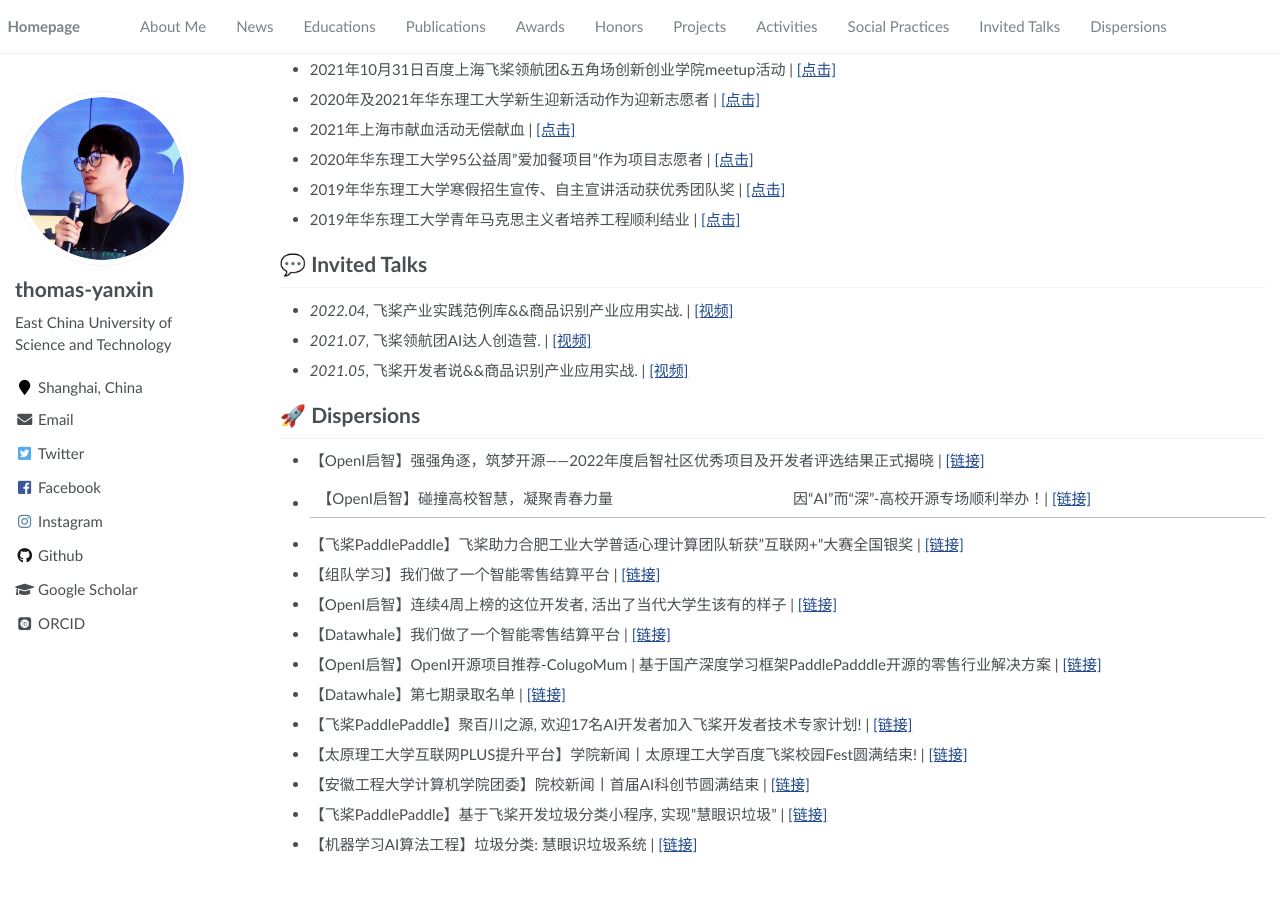
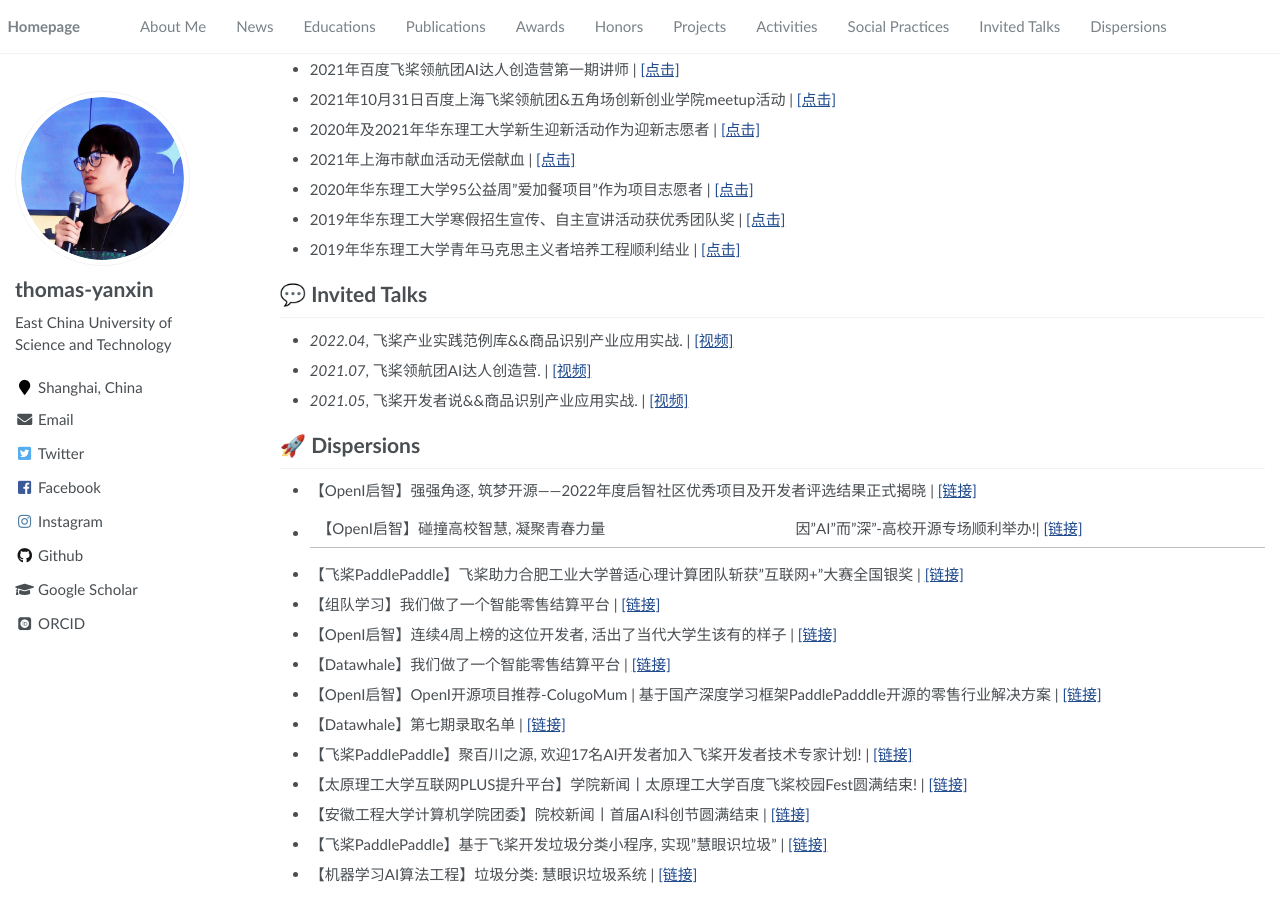
Before and after one commit to thomas-yanxin/thomas-yanxin.github.io, a Jekyll site: the page built from _pages/about.md, in a window 1280 px wide and 900 px high, scrolled down 3756 px. Built offline with Jekyll 4.4.1, drawn with Linux system fonts in a browser that asks for light colours; some web fonts are replaced; before the commit the page ends 4626 px from its top, so only the background shows below that; some of the changed text lies outside the part shown.

Commit message:
update 活跃开发者

```diff
--- a/_pages/about.md
+++ b/_pages/about.md
@@ -36,7 +36,7 @@
 
 * 华东理工大学校综合课程奖学金三等 \| [\[点击\]](/proof/)
 * 华东理工大学信息科学与工程学院优秀团员 \| [\[点击\]](https://github.com/thomas-yanxin/thomas-yanxin.github.io/blob/master/proof/%E4%BC%98%E7%A7%80%E5%9B%A2%E5%91%98.jpg)
-* 华东理工大学青春战“疫”优秀志愿者者 \| [\[点击\]](https://github.com/thomas-yanxin/thomas-yanxin.github.io/blob/master/proof/%E6%8A%97%E7%96%AB%E4%BC%98%E7%A7%80%E5%BF%97%E6%84%BF%E8%80%85.jpg)
+* 华东理工大学青春战"疫"优秀志愿者者 \| [\[点击\]](https://github.com/thomas-yanxin/thomas-yanxin.github.io/blob/master/proof/%E6%8A%97%E7%96%AB%E4%BC%98%E7%A7%80%E5%BF%97%E6%84%BF%E8%80%85.jpg)
 * 华东理工大学信息科学与工程学院第六期创新实践育人计划优秀学员 \| [\[点击\]](https://github.com/thomas-yanxin/thomas-yanxin.github.io/blob/master/proof/%E5%88%9B%E6%96%B0%E8%82%B2%E4%BA%BA.jpg)
 * 华东理工大学信息科学与工程学院社会工作奖C等 \| [\[点击\]](/proof/%E7%A4%BE%E4%BC%9A%E5%B7%A5%E4%BD%9C%E5%A5%96.jpg)
 
@@ -159,8 +160,8 @@
 
 
 # 🚀 Dispersions
-* 【OpenI启智】强强角逐，筑梦开源——2022年度启智社区优秀项目及开发者评选结果正式揭晓 \| [\[链接\]](https://mp.weixin.qq.com/s/PpbwEdP0-8wG9dsvRvRDaA)
-* 【OpenI启智】碰撞高校智慧，凝聚青春力量 | 因“AI”而“深”-高校开源专场顺利举办！\| [\[链接\]](https://mp.weixin.qq.com/s/phDFWZ8YOYEJMoYNrsOrag)
+* 【OpenI启智】强强角逐, 筑梦开源——2022年度启智社区优秀项目及开发者评选结果正式揭晓 \| [\[链接\]](https://mp.weixin.qq.com/s/PpbwEdP0-8wG9dsvRvRDaA)
+* 【OpenI启智】碰撞高校智慧, 凝聚青春力量 | 因"AI"而"深"-高校开源专场顺利举办!\| [\[链接\]](https://mp.weixin.qq.com/s/phDFWZ8YOYEJMoYNrsOrag)
 * 【飞桨PaddlePaddle】飞桨助力合肥工业大学普适心理计算团队斩获"互联网+"大赛全国银奖 \| [\[链接\]](https://mp.weixin.qq.com/s/SgK9qSmYQ9ihIfvb1sHEwA)
 * 【组队学习】我们做了一个智能零售结算平台 \| [\[链接\]](https://mp.weixin.qq.com/s/Ons9jLOekpbTPfcjW87Q3Q)
 * 【OpenI启智】连续4周上榜的这位开发者, 活出了当代大学生该有的样子 \| [\[链接\]](https://mp.weixin.qq.com/s/vgsMagmEVbcsXBVqil9_5A)
```
Also changed, not shown: other parts of _pages/about.md (+1 -0 lines), 1 other file.
